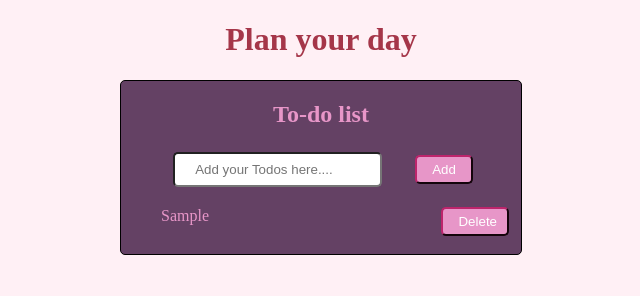
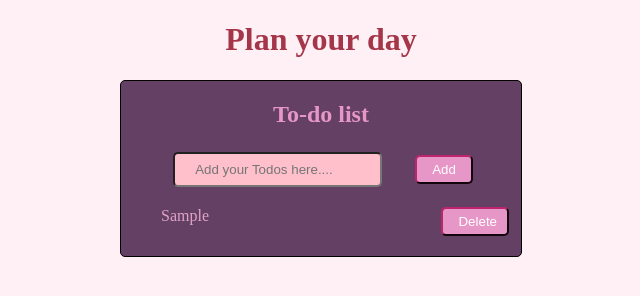
Before and after one commit to tanyachauhan084/todo-list, a plain HTML site: page index.html in a window 1280 px wide. Both pictures are taken after typing "Sample" into the empty fields and a click on the button "Add". Shown: the whole page, without its empty margins (319-959 px from the left). Drawn offline with Linux system fonts and the light colour scheme.

Commit message:
Modified Buttons and Inputarea

```diff
--- a/style.css
+++ b/style.css
@@ -27,6 +27,8 @@ padding: 8px;
 margin: 4px;
 padding-left: 5%;
 border-radius: 5px;
+background-color: pink;
+color: rgb(105, 21, 60);;
 
 }
 
@@ -69,7 +71,7 @@ border-radius: 5px;
     border-radius: 5px;
     color: white;
     border-color:  rgb(105, 21, 60);
-    margin-bottom: 2px;
+    margin-bottom: 4px;
 ;
 
 
@@ -78,7 +80,7 @@ border-radius: 5px;
     display: flex;
     justify-content: space-between;
      padding-right: 12px;
-     color:  rgb(231, 150, 200);
+     color:  rgb(223, 162, 199);
 
 }
 
```
